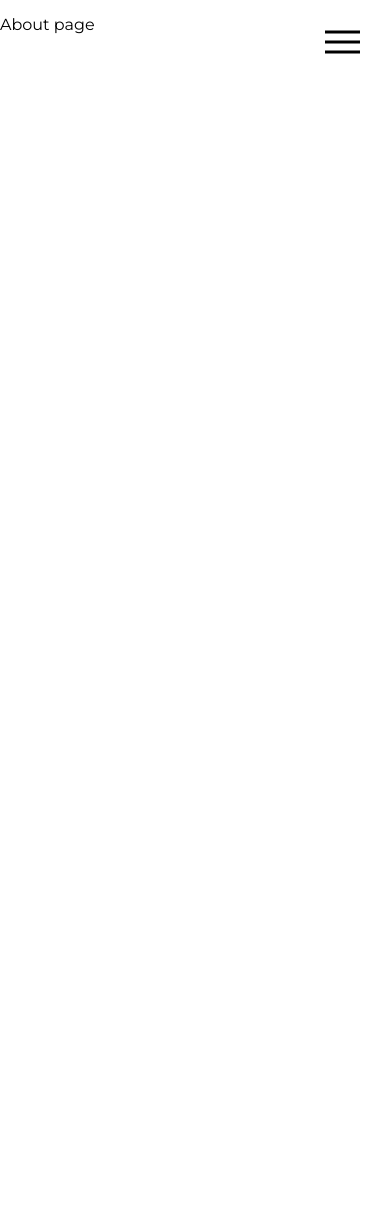
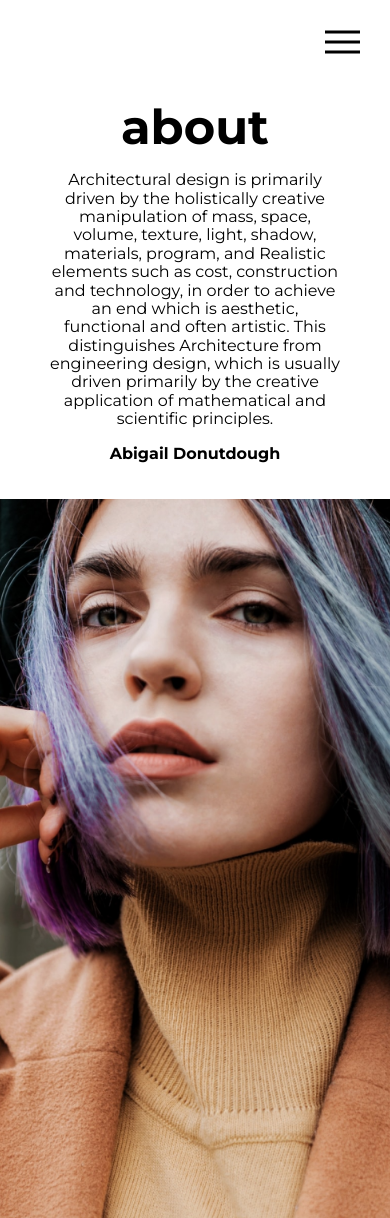
Before and after one commit to mateuszral/blog-gatsby, a Gatsby site: page /about in a window 390 px wide. Before the commit the page ends 844 px from the top, so only its background shows below. Built offline with nearby package versions, Linux system fonts and the light colour scheme; Gatsby itself is replaced by a stand-in of ours.

Commit message:
Add about page (mobile and desktop view)

```diff
--- a/src/pages/about.js
+++ b/src/pages/about.js
@@ -1,5 +1,130 @@
 import React from 'react';
+import PropTypes from 'prop-types';
+import { graphql } from 'gatsby';
+import Img from 'gatsby-image';
+import styled from 'styled-components';
 
-const AboutPage = () => <p>About page</p>;
+import Header from 'components/Header/Header';
+import Paragraph from 'components/Paragraph/Paragraph';
+
+const aboutText =
+  'Architectural design is primarily driven by the holistically creative manipulation of mass, space, volume, texture, light, shadow, materials, program, and Realistic elements such as cost, construction and technology, in order to achieve an end which is aesthetic, functional and often artistic. This distinguishes Architecture from engineering design, which is usually driven primarily by the creative application of mathematical and scientific principles.';
+
+const StyledWrapper = styled.div`
+  display: grid;
+  grid-template-rows: 2fr 3fr;
+  max-height: 150vh;
+
+  ${({ theme }) => theme.mq.tablet} {
+    grid-template-rows: 1fr;
+    grid-template-columns: 1fr 1fr;
+    position: relative;
+    padding-left: 60px;
+  }
+`;
+
+const ContentWrapper = styled.div`
+  padding-top: 100px;
+  display: flex;
+  flex-direction: column;
+  justify-content: center;
+  align-items: center;
+  text-align: center;
+
+  ${({ theme }) => theme.mq.bigTablet} {
+    padding: 0 0 0 25px;
+    justify-content: center;
+    align-items: flex-start;
+    text-align: left;
+  }
+`;
+
+const ParagraphWrapper = styled.div`
+  ${({ theme }) => theme.mq.bigTablet} {
+    position: relative;
+    padding-top: 20px;
+
+    &::before,
+    &::after {
+      content: '';
+      position: absolute;
+      left: -100px;
+      width: calc(100% + 100px);
+      height: 4px;
+      background-color: ${({ theme }) => theme.black};
+    }
+
+    &::before {
+      top: 10px;
+    }
+
+    &::after {
+      bottom: -10px;
+    }
+  }
+`;
+const StyledParagraph = styled(Paragraph)`
+  padding: 0 50px;
+  font-weight: ${({ theme, bold }) => (bold ? theme.font.styles.bold : theme.font.styles.regular)};
+
+  ${({ theme }) => theme.mq.bigTablet} {
+    padding: 0;
+    width: 80%;
+    line-height: 1.6;
+  }
+`;
+
+const StyledImg = styled(Img)`
+  top: 20px;
+
+  ${({ theme }) => theme.mq.tablet} {
+    top: 0;
+    width: 100%;
+    height: 100vh;
+    z-index: ${({ theme }) => theme.zIndex.level2};
+    object-fit: cover;
+  }
+`;
+
+const AboutPage = ({
+  data: {
+    file: {
+      childImageSharp: { fluid },
+    },
+  },
+}) => (
+  <StyledWrapper>
+    <ContentWrapper>
+      <Header>about</Header>
+      <ParagraphWrapper>
+        <StyledParagraph>{aboutText}</StyledParagraph>
+        <StyledParagraph bold>Abigail Donutdough</StyledParagraph>
+      </ParagraphWrapper>
+    </ContentWrapper>
+    <StyledImg fluid={fluid} />
+  </StyledWrapper>
+);
+
+AboutPage.propTypes = {
+  data: PropTypes.shape({
+    file: PropTypes.shape({
+      childImageSharp: PropTypes.shape({
+        fluid: PropTypes.objectOf(PropTypes.oneOfType([PropTypes.string, PropTypes.number])).isRequired,
+      }).isRequired,
+    }).isRequired,
+  }).isRequired,
+};
+
+export const query = graphql`
+  {
+    file(name: { eq: "abigail" }) {
+      childImageSharp {
+        fluid(maxWidth: 2500, maxHeight: 2500, quality: 100) {
+          ...GatsbyImageSharpFluid_tracedSVG
+        }
+      }
+    }
+  }
+`;
 
 export default AboutPage;
```
